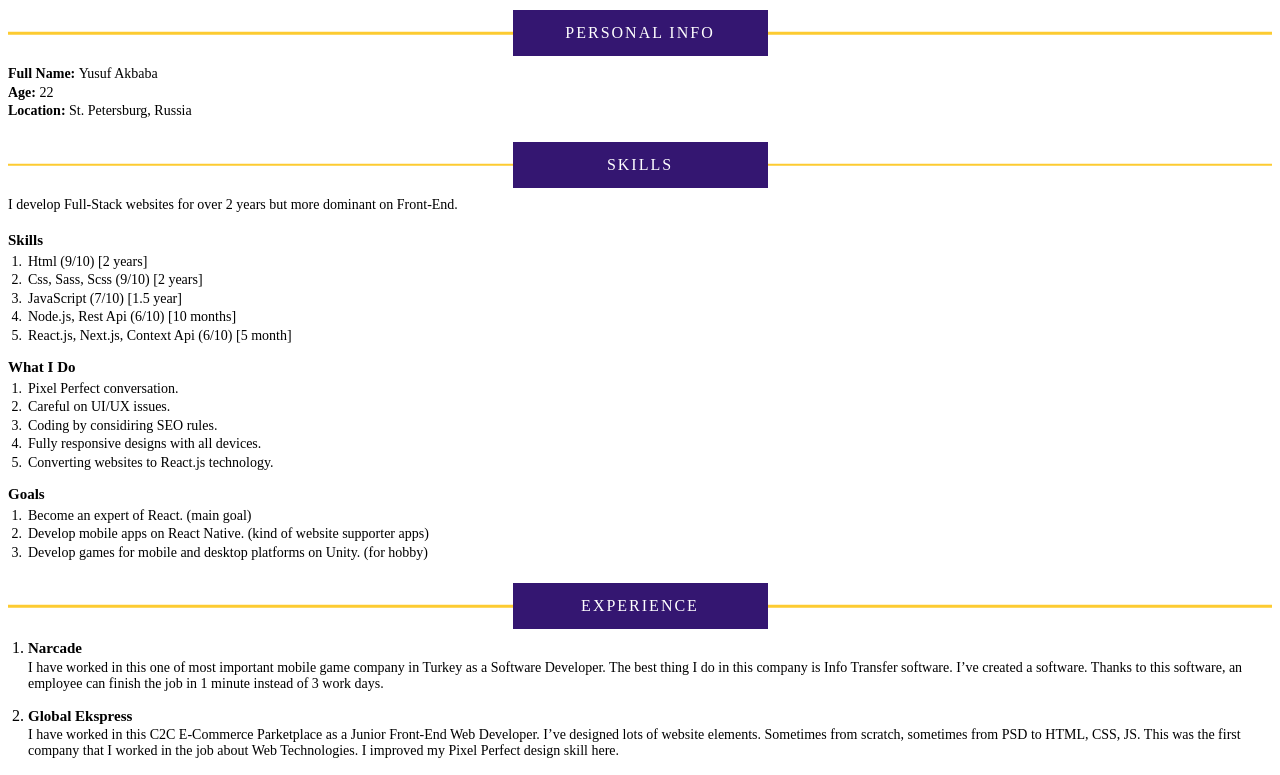
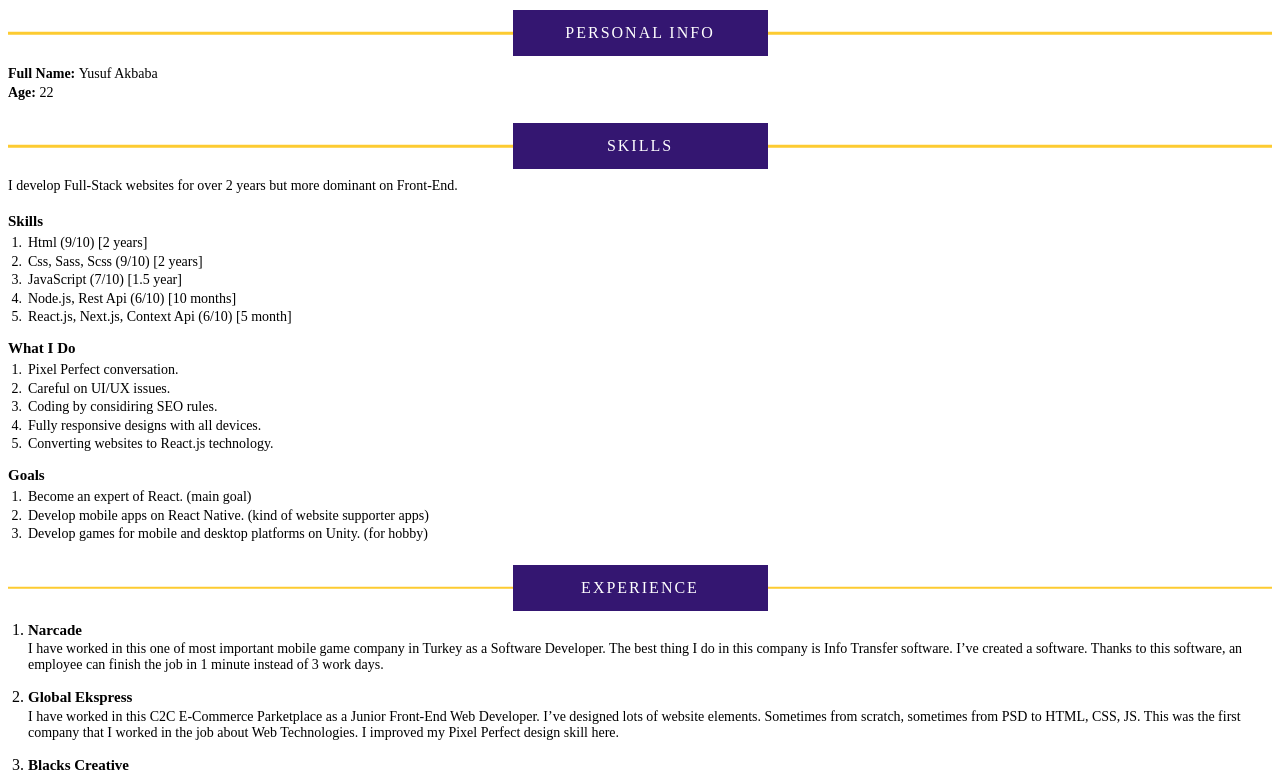
Before and after one commit to yusufcode/mywebsite-next, a Next.js app: page /cv-resume in a window 1280 px wide. Shown: the top 775 px of the page. Built offline with nearby package versions, Linux system fonts and the light colour scheme.

Commit message:
Update cv-resume.js

```diff
--- a/pages/cv-resume.js
+++ b/pages/cv-resume.js
@@ -50,7 +50,6 @@ export default function Home() {
         <div className={styles.sectionBody}>
           <TitleText title="Full Name" text="Yusuf Akbaba" />
           <TitleText title="Age" text="22" />
-          <TitleText title="Location" text="St. Petersburg, Russia" />
         </div>
       </div>
 
```
